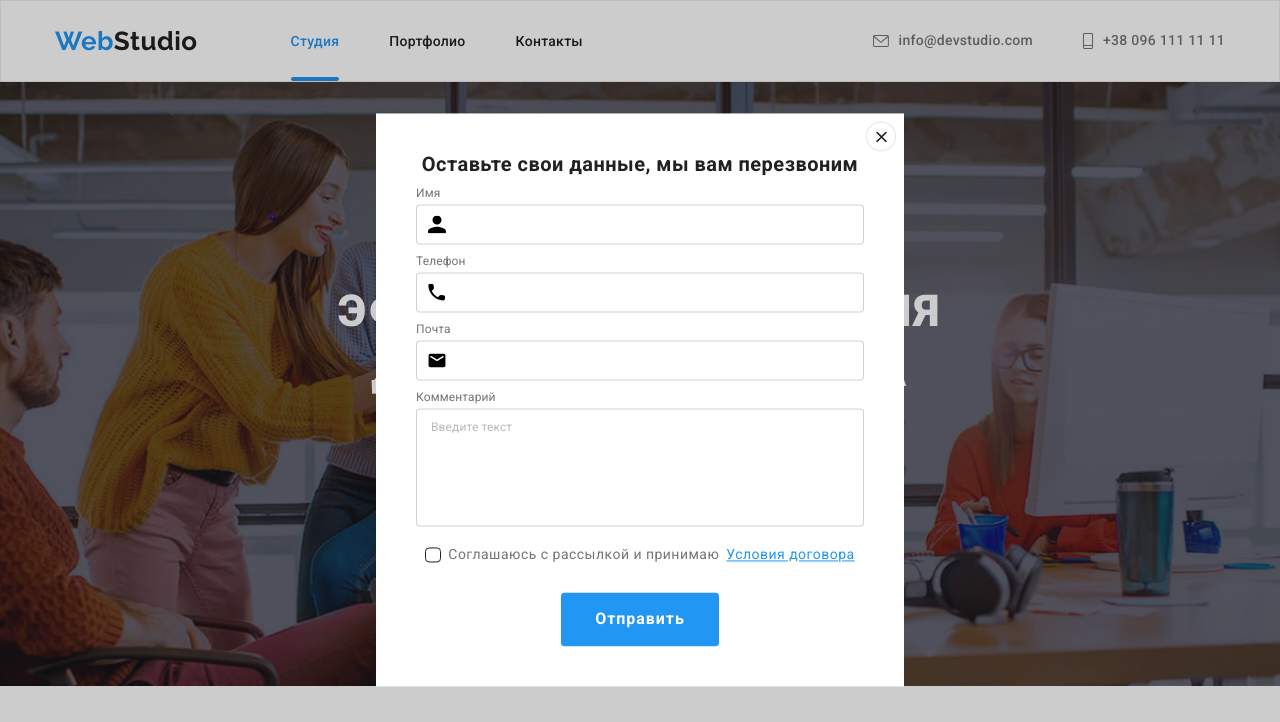
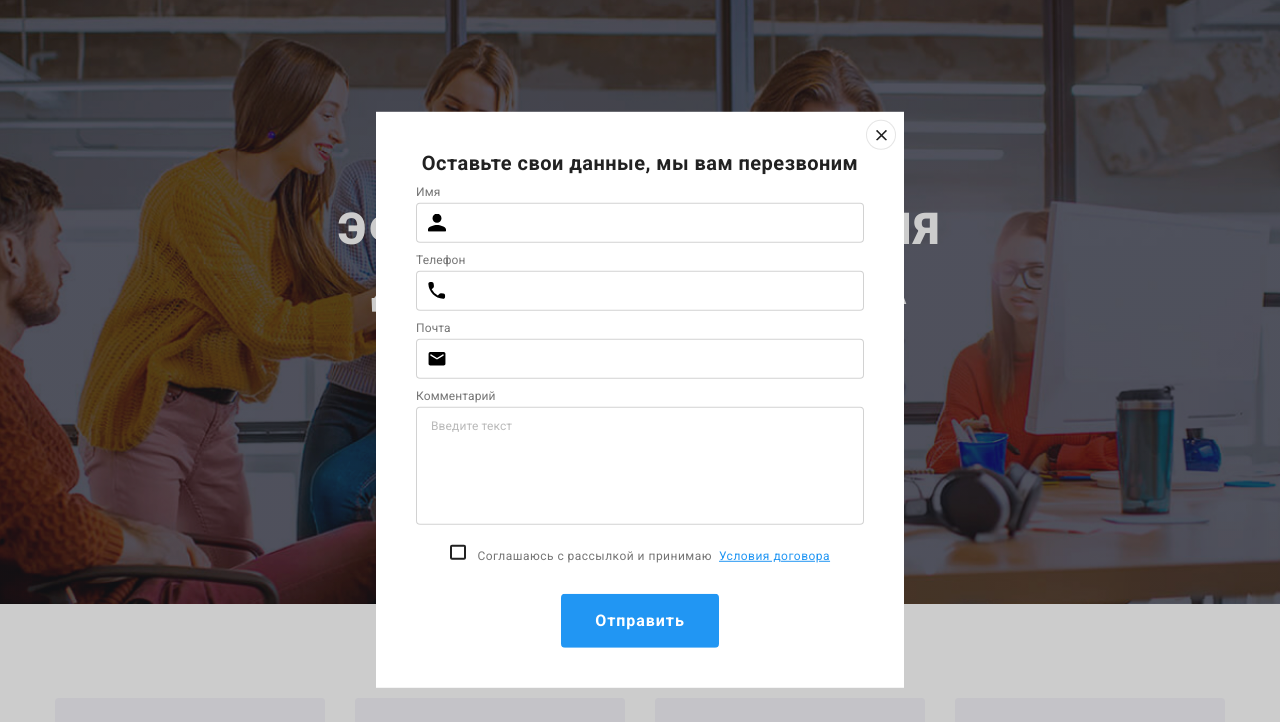
Before and after one commit to vladho/goit-markup-hw-08, a plain HTML site: page index.html in a window 1280 px wide. Both pictures are taken after a click on the button "Заказать услугу". Shown: the top 722 px of the page. Drawn offline with nearby package versions, Linux system fonts and the light colour scheme.

Commit message:
подправил модалку

```diff
--- a/index.html
+++ b/index.html
@@ -11,7 +11,7 @@
 
   <body>
     <!--nav-->
-    <header class="header">
+    <!-- <header class="header">
       <div class="container nav">
         <nav class="nav">
           <a href="./index.html" class="logo">Web<span class="part-logo">Studio</span></a>
@@ -41,7 +41,7 @@
           </li>
         </ul>
       </div>
-    </header>
+    </header> -->
     <main>
       <!--Оглавление-->
           <section class="hero">
@@ -77,9 +77,10 @@
               <label class="modal-label" for="comment">Комментарий</label>
               <textarea class="modal-textarea" name="comment" id="comment" rows="5" placeholder="Введите текст"></textarea>
               <div class="modal-policy">
-                <label class="modal-label-policy">
+                <label>
                   <input class="modal-policy-submit" type="checkbox" id="policy" />
-                  <span class="modal-checkbox"></span>Соглашаюсь с рассылкой и принимаю <a href="./" class="modal-link"> Условия договора</a>
+                  <span class="modal-checkbox"></span>
+                  <span  class="modal-label-policy">Соглашаюсь с рассылкой и принимаю<a href="./" class="modal-link">Условия договора</a></span>
                 </label>
               </div>
 
--- a/sass/components/_form.scss
+++ b/sass/components/_form.scss
@@ -6,6 +6,7 @@
   bottom: 0;
   background-color: rgba(0, 0, 0, 0.2);
   z-index: 2;
+  overflow-y: scroll;
 }
 .backdrop.is-hidden {
   opacity: 0;
@@ -17,9 +18,12 @@
   top: 50%;
   left: 50%;
 
-  width: 528px;
+  width: 462px;
   padding: 40px;
   transform: translate(-50%, -50%);
 
   background-color: $primary-white-color;
+  @include for-size(desktop) {
+    width: 528px;
+  }
 }
--- a/sass/components/_modal.scss
+++ b/sass/components/_modal.scss
@@ -21,10 +21,14 @@
   color: #757575;
 }
 .modal-label-policy {
-  font-size: 14px;
-  line-height: 1.71x;
+  font-size: 12px;
+  line-height: 1.17;
 
   color: #757575;
+  @include for-size(desctop) {
+    font-size: 14px;
+    line-height: 1.71;
+  }
 }
 .modal-input {
   position: relative;
@@ -95,7 +99,7 @@
 }
 
 .modal-label-policy {
-  display: flex;
+  /*   display: flex; */
   align-items: center;
 }
 .modal-checkbox {
@@ -103,8 +107,8 @@
   width: 16px;
   height: 15px;
   margin-right: 7px;
-  border: 1px solid $primary-text-color;
-  border-radius: 4px;
+  border: 2px solid $primary-text-color;
+  border-radius: 2px;
 }
 
 .modal-checkbox:focus {
```
Also changed, not shown: css/main.css, css/main.min.css, 2 other files.
